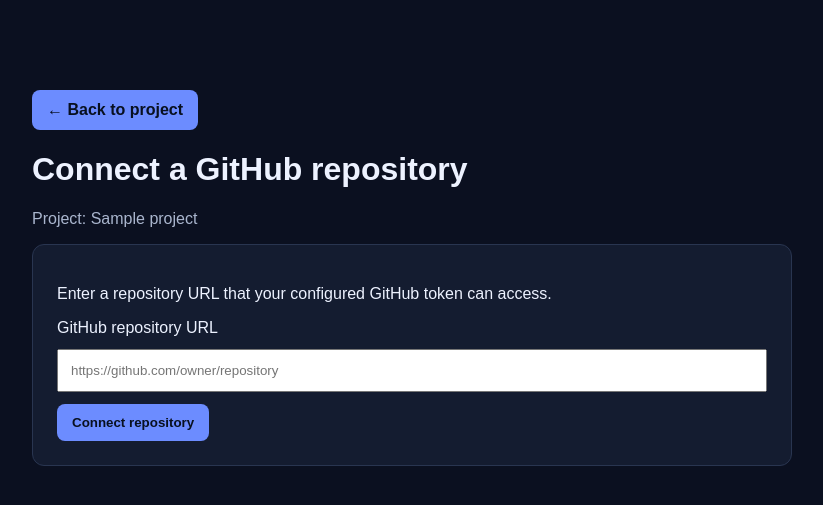
After one commit to SamuelNiiOdoiOddoye/Telix-Shipshield, a Django app: page /integrations/projects/00000000-0000-0000-0000-000000000001/repository/connect/ in a window 1280 px wide. The commit adds this page. Shown: the top 505 px of the page, without its empty margins (228-1051 px from the left). Run offline with Django 5.2, Linux system fonts and the light colour scheme; a user stored in the database is signed in; tables that the repository leaves empty hold one stand-in row (values such as "Sample post"); parts of the project's set-up code (start-up, migrations or seed data) failed here and were passed over.

Commit message:
Implement GitHub repository integration with connection, detail, and audit views

```diff
--- /dev/null
+++ b/apps/integrations/urls.py
@@ -0,0 +1,24 @@
+
+from django.urls import path
+
+from apps.integrations import views
+
+app_name = "integrations"
+
+urlpatterns = [
+    path(
+        "projects/<uuid:project_id>/repository/connect/",
+        views.repository_connect,
+        name="repository_connect",
+    ),
+    path(
+        "projects/<uuid:project_id>/repository/<uuid:repository_id>/",
+        views.repository_detail,
+        name="repository_detail",
+    ),
+    path(
+        "projects/<uuid:project_id>/repository/<uuid:repository_id>/audit/",
+        views.repository_audit,
+        name="repository_audit",
+    ),
+]
--- a/apps/integrations/views.py
+++ b/apps/integrations/views.py
@@ -1,3 +1,161 @@
-from django.shortcuts import render
 
-# Create your views here.
+from django.contrib.auth.decorators import login_required
+from django.core.exceptions import PermissionDenied
+from django.shortcuts import get_object_or_404, redirect, render
+from django.views.decorators.http import require_POST
+
+from apps.projects.models import Project
+from apps.integrations.models import Repository, AuditRun
+from apps.integrations.services import (
+    GitHubIntegrationError,
+    inspect_repository,
+    parse_github_url,
+)
+
+
+def _owned_project(project_id, user):
+    project = get_object_or_404(Project, pk=project_id)
+
+    if project.owner_id != user.pk:
+        raise PermissionDenied
+
+    return project
+
+
+@login_required
+def repository_connect(request, project_id):
+    project = _owned_project(project_id, request.user)
+    error = None
+
+    if request.method == "POST":
+        repository_url = request.POST.get("repository_url", "").strip()
+
+        try:
+            owner, name = parse_github_url(repository_url)
+            details = inspect_repository(owner, name)
+
+            repository, _ = Repository.objects.update_or_create(
+                project=project,
+                repository_url=details["html_url"],
+                defaults={
+                    "provider": "github",
+                    "owner_name": owner,
+                    "repository_name": name,
+                    "default_branch": details["default_branch"],
+                    "is_active": True,
+                    "connected_by": request.user,
+                },
+            )
+
+            return redirect(
+                "integrations:repository_detail",
+                project_id=project.pk,
+                repository_id=repository.pk,
+            )
+
+        except GitHubIntegrationError as exc:
+            error = str(exc)
+
+    return render(
+        request,
+        "integrations/repository_connect.html",
+        {"project": project, "error": error},
+    )
+
+
+@login_required
+def repository_detail(request, project_id, repository_id):
+    project = _owned_project(project_id, request.user)
+
+    repository = get_object_or_404(
+        Repository,
+        pk=repository_id,
+        project=project,
+        is_active=True,
+    )
+
+    latest_audit = repository.audit_runs.first()
+
+    return render(
+        request,
+        "integrations/repository_detail.html",
+        {
+            "project": project,
+            "repository": repository,
+            "latest_audit": latest_audit,
+        },
+    )
+
+
+@login_required
+@require_POST
+def repository_audit(request, project_id, repository_id):
+    project = _owned_project(project_id, request.user)
+
+    repository = get_object_or_404(
+        Repository,
+        pk=repository_id,
+        project=project,
+        is_active=True,
+    )
+
+    audit = AuditRun.objects.create(
+        repository=repository,
+        status=AuditRun.Status.RUNNING,
+    )
+
+    try:
+        owner, name = parse_github_url(repository.repository_url)
+        details = inspect_repository(owner, name)
+
+        findings = [
+            {
+                "type": "repository",
+                "message": (
+                    f"Repository is accessible: {details['full_name']}."
+                ),
+            },
+            {
+                "type": "branch",
+                "message": (
+                    f"Default branch: {details['default_branch'] or 'Unknown'}."
+                ),
+            },
+            {
+                "type": "readme",
+                "message": (
+                    "README found."
+                    if details["readme"]
+                    else "README could not be retrieved or is missing."
+                ),
+            },
+            {
+                "type": "files",
+                "message": (
+                    f"Found {len(details['root_files'])} root-level entries."
+                ),
+            },
+        ]
+
+        audit.status = AuditRun.Status.COMPLETED
+        audit.commit_sha = details["latest_commit_sha"]
+        audit.summary = (
+            f"Read-only inspection of {details['full_name']}. "
+            f"Found {len(details['root_files'])} root-level entries."
+        )
+        audit.findings = findings
+        audit.save()
+
+        repository.default_branch = details["default_branch"]
+        repository.save(update_fields=["default_branch", "updated_at"])
+
+    except GitHubIntegrationError as exc:
+        audit.status = AuditRun.Status.FAILED
+        audit.summary = str(exc)
+        audit.save(update_fields=["status", "summary"])
+
+    return redirect(
+        "integrations:repository_detail",
+        project_id=project.pk,
+        repository_id=repository.pk,
+    )
--- a/config/urls.py
+++ b/config/urls.py
@@ -14,4 +14,5 @@ urlpatterns = [
     path("projects/", include("apps.projects.urls")),
     path("", include("apps.planning.urls")),
     path("accounts/", include("django.contrib.auth.urls")),
+    path("integrations/", include("apps.integrations.urls")),
 ]
--- /dev/null
+++ b/templates/integrations/repository_connect.html
@@ -0,0 +1,46 @@
+
+<!DOCTYPE html>
+<html lang="en">
+<head>
+    <meta charset="UTF-8">
+    <meta name="viewport" content="width=device-width, initial-scale=1.0">
+    <title>Connect GitHub | Telix ShipShield</title>
+    <style>
+        body { background:#0b1020; color:#edf2ff; font-family:Arial,sans-serif; }
+        main { max-width:760px; margin:50px auto; padding:24px; }
+        section { background:#141c30; border:1px solid #293550; border-radius:12px; padding:24px; }
+        input { box-sizing:border-box; width:100%; padding:12px; margin:12px 0; }
+        button, a { display:inline-block; padding:11px 15px; border:0; border-radius:8px; background:#6c8cff; color:#081020; font-weight:bold; text-decoration:none; cursor:pointer; }
+        .error { color:#ff9b9b; }
+        .muted { color:#aab6ce; }
+    </style>
+</head>
+<body>
+<main>
+    <p><a href="{% url 'projects:detail' project_id=project.pk %}">← Back to project</a></p>
+    <h1>Connect a GitHub repository</h1>
+    <p class="muted">Project: {{ project.name }}</p>
+
+    <section>
+        <p>Enter a repository URL that your configured GitHub token can access.</p>
+
+        {% if error %}
+            <p class="error">{{ error }}</p>
+        {% endif %}
+
+        <form method="post">
+            {% csrf_token %}
+            <label for="repository_url">GitHub repository URL</label>
+            <input
+                id="repository_url"
+                name="repository_url"
+                type="url"
+                placeholder="https://github.com/owner/repository"
+                required
+            >
+            <button type="submit">Connect repository</button>
+        </form>
+    </section>
+</main>
+</body>
+</html>
--- a/templates/projects/project_detail.html
+++ b/templates/projects/project_detail.html
@@ -69,6 +69,12 @@
     <section>
         <h2>Project overview</h2>
         <p>{{ project.description|default:"No description added yet." }}</p>
+
+        <p>
+            <a href="{% url 'integrations:repository_connect' project_id=project.pk %}">
+                Connect Github repository
+            </a>
+        </p>
 
         {% if project.goal %}
             <p><strong>Goal:</strong> {{ project.goal }}</p>
```
Also changed, not shown: apps/integrations/services.py (added, +169 -0 lines), templates/integrations/repository_detail.html (added, +59 -0 lines).
